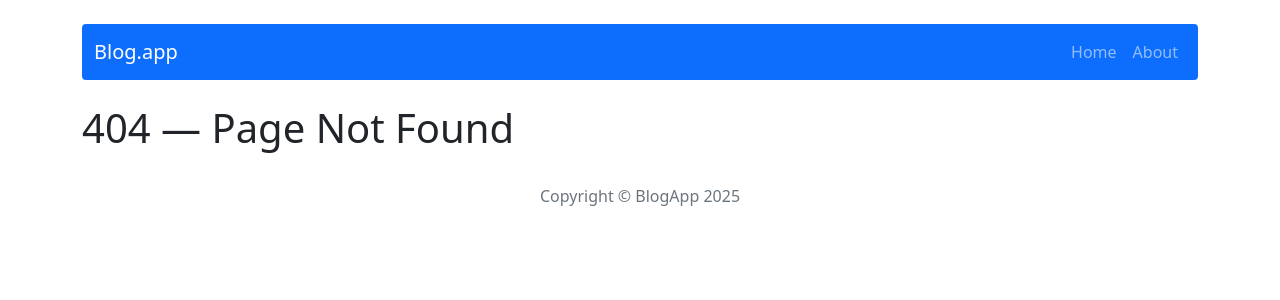
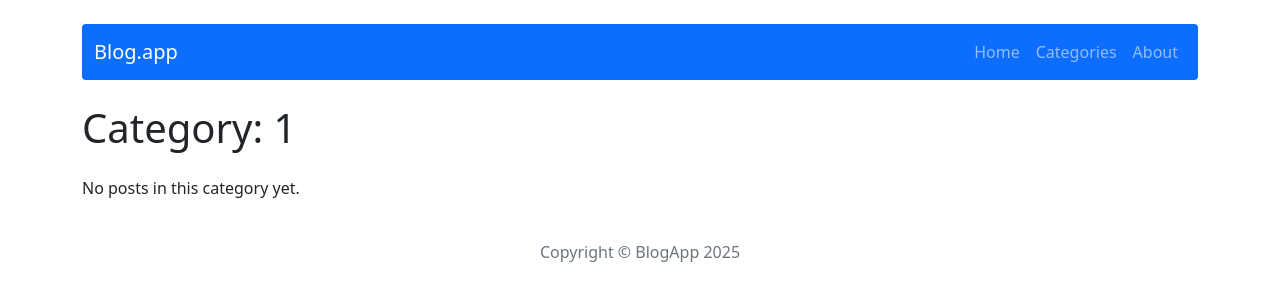
Before and after one commit to rafaraf75/blog-app, a React (Create React App) app: page /category/1 in a window 1280 px wide. Before the commit this address had no page. Shown: the top 300 px of the page. Built offline with nearby package versions, Linux system fonts and the light colour scheme.

Commit message:
feat(routes): add Categories and Category pages plus navbar link

```diff
--- a/src/App.js
+++ b/src/App.js
@@ -11,6 +11,8 @@ import PostAdd from './components/pages/PostAdd';
 import PostEdit from './components/pages/PostEdit';
 import About from './components/pages/About';
 import NotFound from './components/pages/NotFound';
+import Categories from './components/pages/Categories';
+import Category from './components/pages/Category';
 
 function App() {
   return (
@@ -24,6 +26,8 @@ function App() {
           <Route path="/post/edit/:id" element={<PostEdit />} />
           <Route path="/about" element={<About />} />
           <Route path="*" element={<NotFound />} />
+          <Route path="/categories" element={<Categories />} />
+          <Route path="/category/:id" element={<Category />} />
         </Routes>
         <Footer />
       </Container>
--- /dev/null
+++ b/src/components/pages/Categories.js
@@ -0,0 +1,23 @@
+import { useSelector } from 'react-redux';
+import { Link } from 'react-router-dom';
+import { ListGroup } from 'react-bootstrap';
+import { getAllCategories } from '../../redux/categoriesRedux';
+
+const Categories = () => {
+  const categories = useSelector(getAllCategories);
+
+  return (
+    <>
+      <h1 className="mb-4">Categories</h1>
+      <ListGroup>
+        {categories.map(cat => (
+          <ListGroup.Item key={cat.id} as={Link} to={`/category/${cat.id}`}>
+            {cat.name}
+          </ListGroup.Item>
+        ))}
+      </ListGroup>
+    </>
+  );
+};
+
+export default Categories;
--- /dev/null
+++ b/src/components/pages/Category.js
@@ -0,0 +1,57 @@
+import { useParams, Link } from 'react-router-dom';
+import { useSelector } from 'react-redux';
+import { getAllPosts } from '../../redux/postsRedux';
+import { getAllCategories } from '../../redux/categoriesRedux';
+import { Row, Col, Card, Button } from 'react-bootstrap';
+import dateToStr from '../../utils/dateToStr';
+
+const Category = () => {
+  const { id } = useParams();                 // np. 'c1'
+  const allPosts = useSelector(getAllPosts);
+  const categories = useSelector(getAllCategories);
+
+  // znajdź obiekt kategorii po id (np. {id:'c1', name:'Sport'})
+  const currentCategory = categories.find(c => c.id === id);
+  const headerName = currentCategory ? currentCategory.name : id; // fallback
+
+  // pomocnicza mapa id -> name (by ładnie pokazać nazwę przy każdym poście)
+  const catNameById = Object.fromEntries(categories.map(c => [c.id, c.name]));
+
+  const posts = allPosts.filter(p => p.category === id);
+
+  return (
+    <>
+      <h1 className="mb-4">Category: {headerName}</h1>
+
+      <Row xs={1} md={2} lg={3} className="g-3">
+        {posts.map(post => (
+          <Col key={post.id}>
+            <Card className="h-100">
+              <Card.Body>
+                <Card.Title>{post.title}</Card.Title>
+
+                <p className="mb-1"><strong>Author:</strong> {post.author}</p>
+                <p className="mb-1"><strong>Published:</strong> {dateToStr(post.publishedDate)}</p>
+
+                {/* pokaż nazwę kategorii, nie id */}
+                <p className="mb-3">
+                  <strong>Category:</strong> {catNameById[post.category] || '—'}
+                </p>
+
+                <Card.Text className="mb-3">{post.shortDescription}</Card.Text>
+
+                <Button as={Link} to={`/post/${post.id}`} variant="primary">
+                  Read more
+                </Button>
+              </Card.Body>
+            </Card>
+          </Col>
+        ))}
+      </Row>
+
+      {posts.length === 0 && <p className="mt-3">No posts in this category yet.</p>}
+    </>
+  );
+};
+
+export default Category;
--- a/src/components/views/NavBar.js
+++ b/src/components/views/NavBar.js
@@ -10,6 +10,7 @@ const NavBar = () => {
         <Navbar.Collapse id="main-nav">
           <Nav className="ms-auto">
             <Nav.Link as={NavLink} to="/" end>Home</Nav.Link>
+            <Nav.Link as={NavLink} to="/categories">Categories</Nav.Link>
             <Nav.Link as={NavLink} to="/about">About</Nav.Link>
             {/* później dołożymy inne linki, np. Add Post */}
           </Nav>
```
